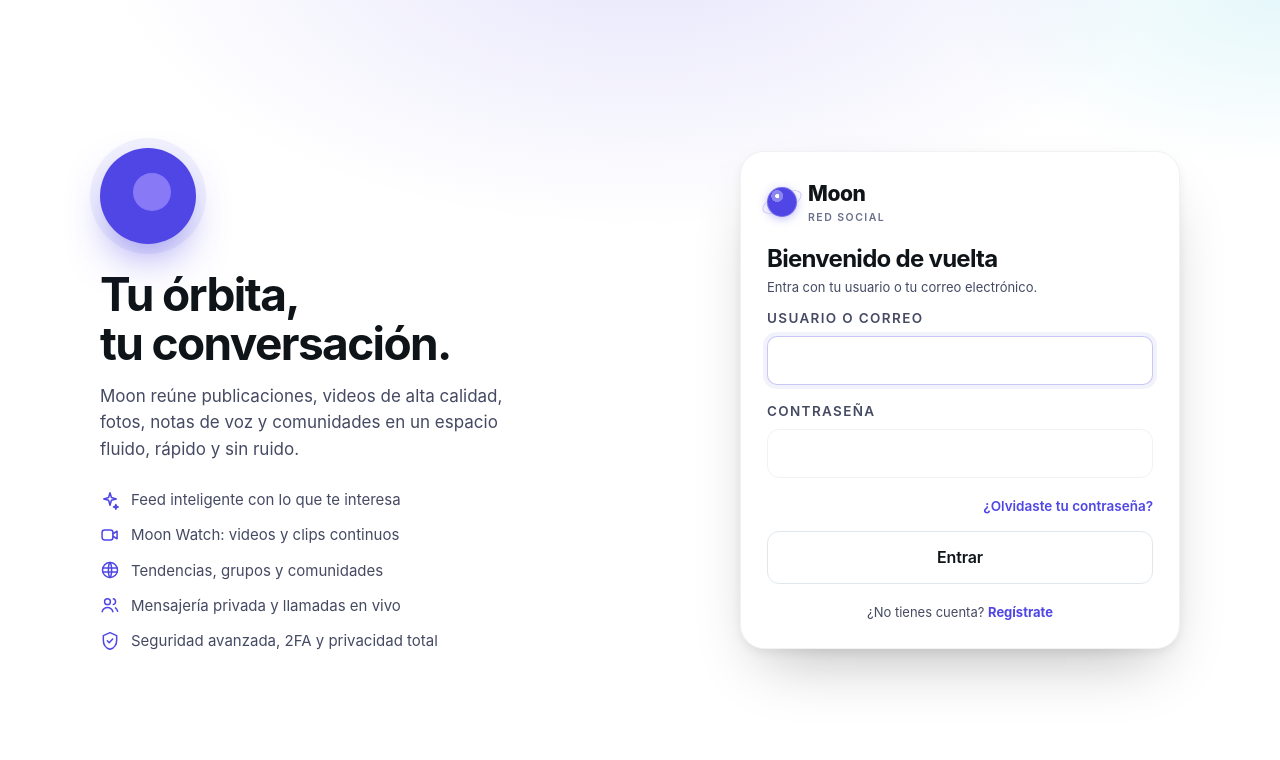
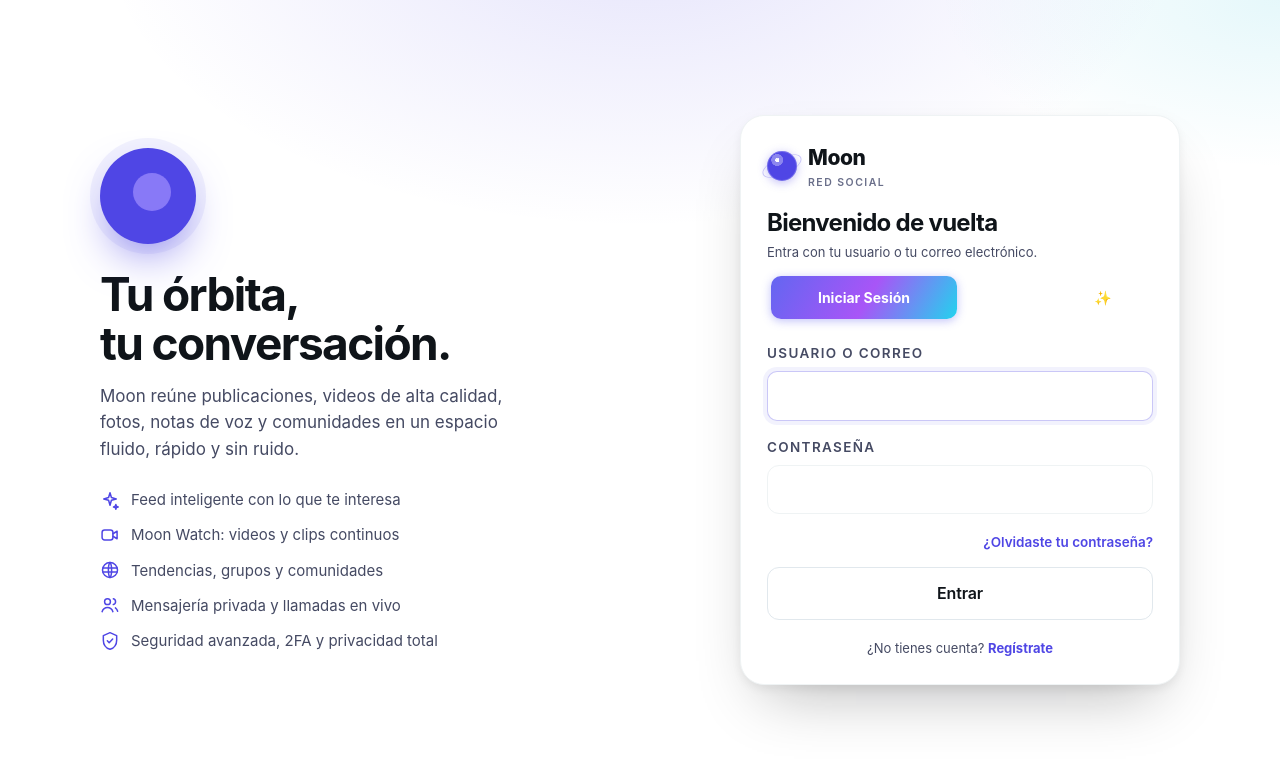
Before and after one commit to alexsndersoto04-source/aio, a React (Vite) app in the folder frontend/: page /#/login in a window 1280 px wide. Shown: the top 760 px of the page. Built offline with nearby package versions, Linux system fonts and the light colour scheme; no server answers.

Commit message:
ui(auth): botones grandes y claros para alternar entre Iniciar Sesion y Crear Cuenta de inmediato
Co-authored-by: arena-agent <297053741+arena-agent@users.noreply.github.com>

```diff
--- a/frontend/src/views/AuthView.jsx
+++ b/frontend/src/views/AuthView.jsx
@@ -105,6 +105,59 @@ export default function AuthView({ mode }) {
                 : 'Elige un usuario, tu correo y una contraseña segura.'}
           </p>
 
+          {/* Selector súper visible y fácil: Iniciar Sesión o Crear Cuenta */}
+          {!twofa && (
+            <div style={{
+              display: 'flex',
+              background: 'rgba(255, 255, 255, 0.08)',
+              borderRadius: 12,
+              padding: 4,
+              marginBottom: 20,
+              gap: 6
+            }}>
+              <a
+                href="#/login"
+                style={{
+                  flex: 1,
+                  textAlign: 'center',
+                  padding: '11px 12px',
+                  borderRadius: 10,
+                  fontWeight: 750,
+                  fontSize: 14,
+                  textDecoration: 'none',
+                  background: isLogin ? 'var(--aurora-grad, linear-gradient(135deg, #6366f1, #a855f7))' : 'transparent',
+                  color: '#ffffff',
+                  boxShadow: isLogin ? '0 2px 10px rgba(99,102,241,0.4)' : 'none',
+                  display: 'flex',
+                  alignItems: 'center',
+                  justifyContent: 'center',
+                }}
+              >
+                Iniciar Sesión
+              </a>
+              <a
+                href="#/register"
+                style={{
+                  flex: 1,
+                  textAlign: 'center',
+                  padding: '11px 12px',
+                  borderRadius: 10,
+                  fontWeight: 750,
+                  fontSize: 14,
+                  textDecoration: 'none',
+                  background: !isLogin ? 'var(--aurora-grad, linear-gradient(135deg, #6366f1, #a855f7))' : 'transparent',
+                  color: '#ffffff',
+                  boxShadow: !isLogin ? '0 2px 10px rgba(99,102,241,0.4)' : 'none',
+                  display: 'flex',
+                  alignItems: 'center',
+                  justifyContent: 'center',
+                }}
+              >
+                Crear Cuenta ✨
+              </a>
+            </div>
+          )}
+
           {error ? <div className="alert err" role="alert">{error}</div> : null}
 
           {dup ? (
```
